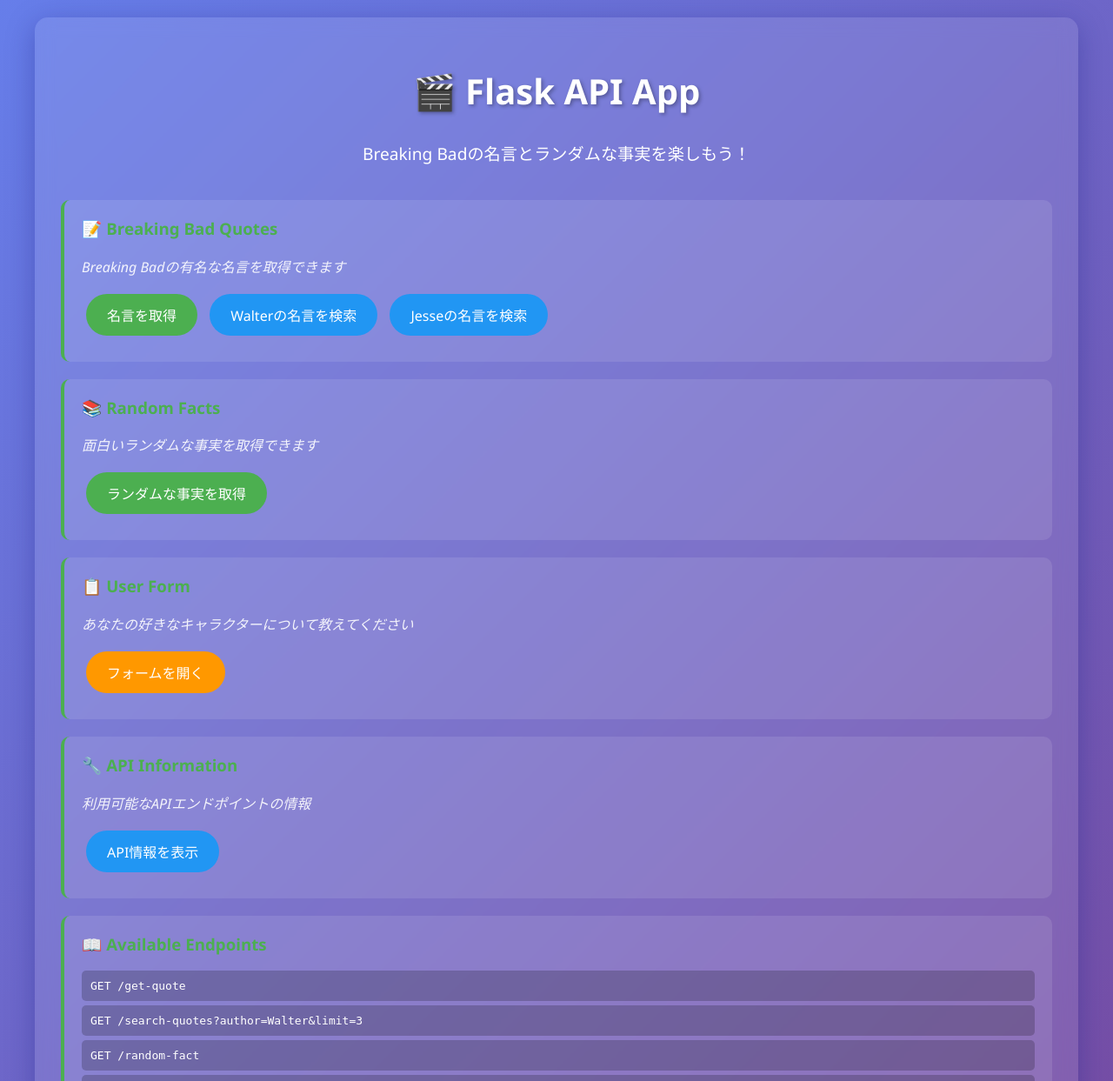
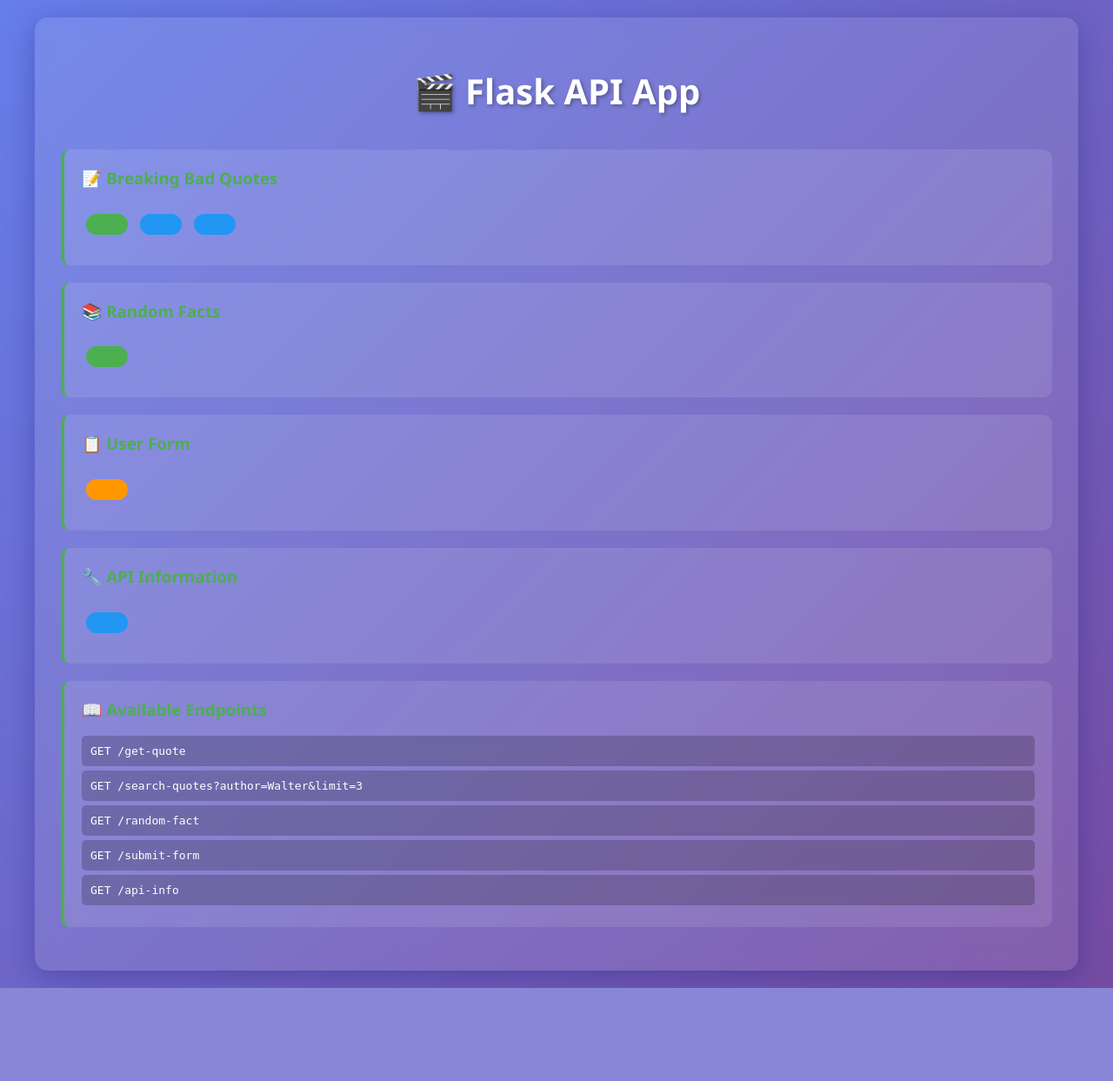
Before and after one commit to iine4649/API_Test, a Flask app: page / in a window 1280 px wide. Shown: the top 1243 px of the page at 87% size. After the commit the page ends 1136 px from the top, so only its background shows below. Run offline with Flask 3, Linux system fonts and the light colour scheme.

Commit message:
updated html

```diff
--- a/templates/index.html
+++ b/templates/index.html
@@ -86,33 +86,33 @@
     <div class="container">
         <h1>🎬 Flask API App</h1>
         <p style="text-align: center; font-size: 1.2em; margin-bottom: 40px;">
-            Breaking Badの名言とランダムな事実を楽しもう！
+
         </p>
 
         <div class="api-section">
             <h3>📝 Breaking Bad Quotes</h3>
-            <p class="description">Breaking Badの有名な名言を取得できます</p>
-            <a href="/get-quote" class="button">名言を取得</a>
-            <a href="/search-quotes?author=Walter&limit=3" class="button secondary">Walterの名言を検索</a>
-            <a href="/search-quotes?author=Jesse&limit=2" class="button secondary">Jesseの名言を検索</a>
+            <p class="description"></p>
+            <a href="/get-quote" class="button"></a>
+            <a href="/search-quotes?author=Walter&limit=3" class="button secondary"></a>
+            <a href="/search-quotes?author=Jesse&limit=2" class="button secondary"></a>
         </div>
 
         <div class="api-section">
             <h3>📚 Random Facts</h3>
-            <p class="description">面白いランダムな事実を取得できます</p>
-            <a href="/random-fact" class="button">ランダムな事実を取得</a>
+            <p class="description"></p>
+            <a href="/random-fact" class="button"></a>
         </div>
 
         <div class="api-section">
             <h3>📋 User Form</h3>
-            <p class="description">あなたの好きなキャラクターについて教えてください</p>
-            <a href="/submit-form" class="button form-link">フォームを開く</a>
+            <p class="description"></p>
+            <a href="/submit-form" class="button form-link"></a>
         </div>
 
         <div class="api-section">
             <h3>🔧 API Information</h3>
-            <p class="description">利用可能なAPIエンドポイントの情報</p>
-            <a href="/api-info" class="button secondary">API情報を表示</a>
+            <p class="description"></p>
+            <a href="/api-info" class="button secondary"></a>
         </div>
 
         <div class="api-section">
```
Also changed, not shown: templates/form.html (+10 -10 lines), templates/result.html (+8 -8 lines).
